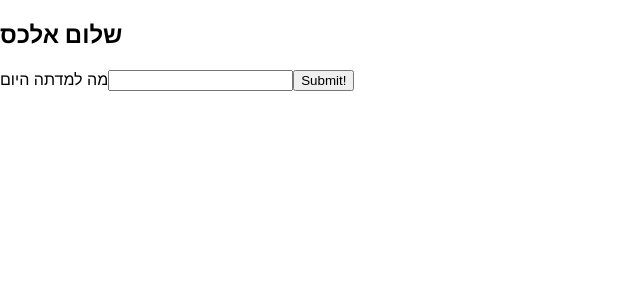
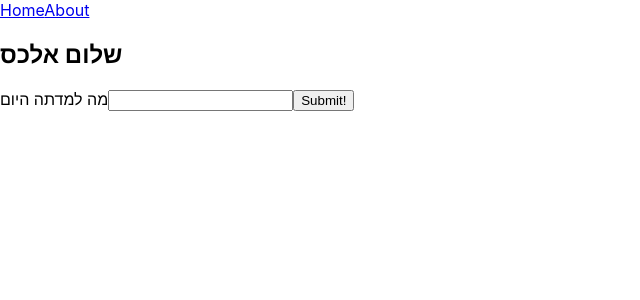
Before and after one commit to azemmol/hebrew_project, a React (Create React App) app in the folder frontend/: page / in a window 1280 px wide. Shown: the top 300 px of the page, without its empty margins (0-640 px from the left). Built offline with nearby package versions, Linux system fonts and the light colour scheme.

Commit message:
arranged componenents, home and about are buttons using a nav bar -> dont link to anything yet

```diff
--- a/frontend/src/App.js
+++ b/frontend/src/App.js
@@ -1,14 +1,24 @@
 import React from 'react';
-import { BrowserRouter, Routes, Route } from 'react-router-dom';
+import { BrowserRouter, Routes, Route, Link } from 'react-router-dom';
 import Home from './Home';
+import About from './About';
+import Playground from './Playground'
+import NavBar from './Navbar';
+
+
 
 function App() {
-  console.log("App is rendering");
+
   return (
+
     <BrowserRouter>
       <div className="app-container">
+        <NavBar/>
         <Routes>
-          <Route path="/" element={<Home />} />
+          <Route path='/' element={<Home />} />
+          <Route path='about' element={<About />} />
+          <Route path='/playground' element={<Playground />} />
+
         </Routes>
       </div>
     </BrowserRouter>
--- /dev/null
+++ b/frontend/src/Navbar.js
@@ -0,0 +1,12 @@
+import React from 'react';
+import {Link} from 'react-router-dom';
+const NavBar=()=> {
+  return (
+    <div className='navBar'>
+      <Link to='/'>Home</Link>
+      <Link to='/about'>About</Link>
+
+    </div>
+  )
+}
+export default NavBar;
```
